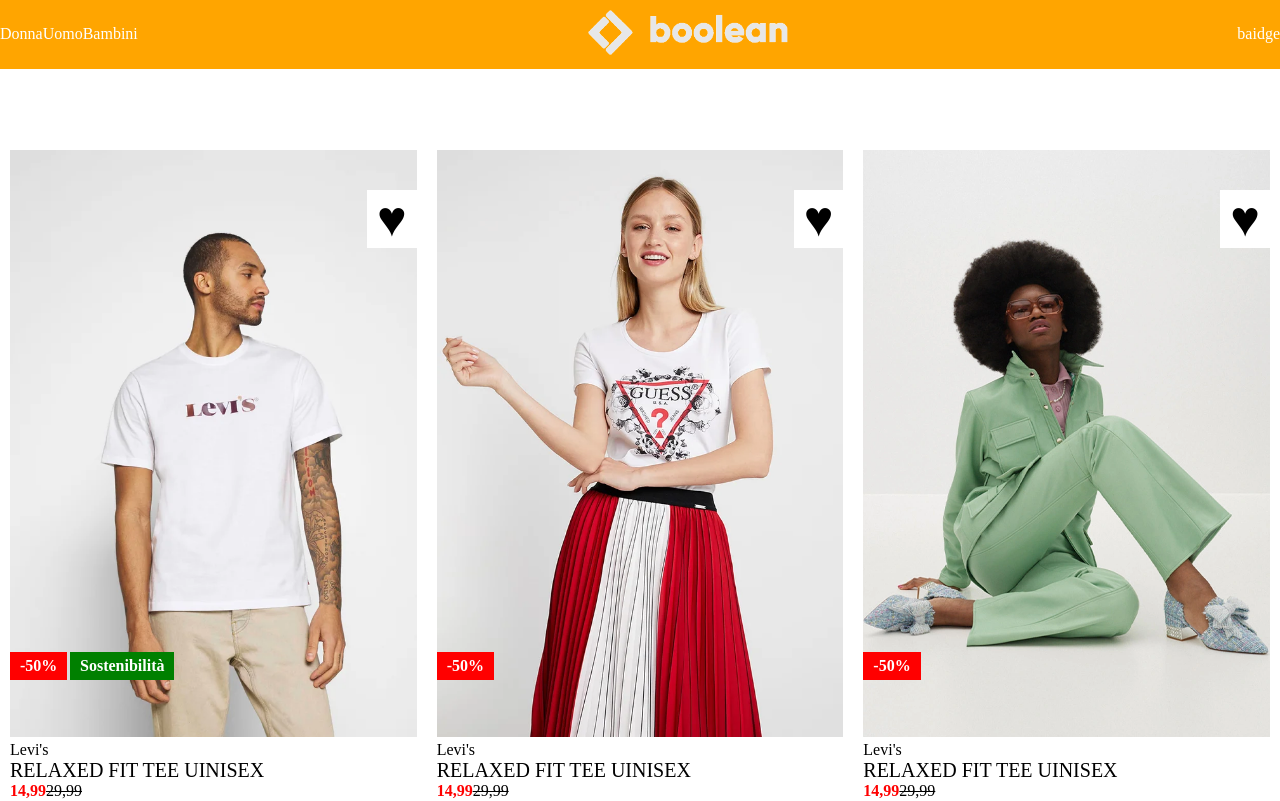
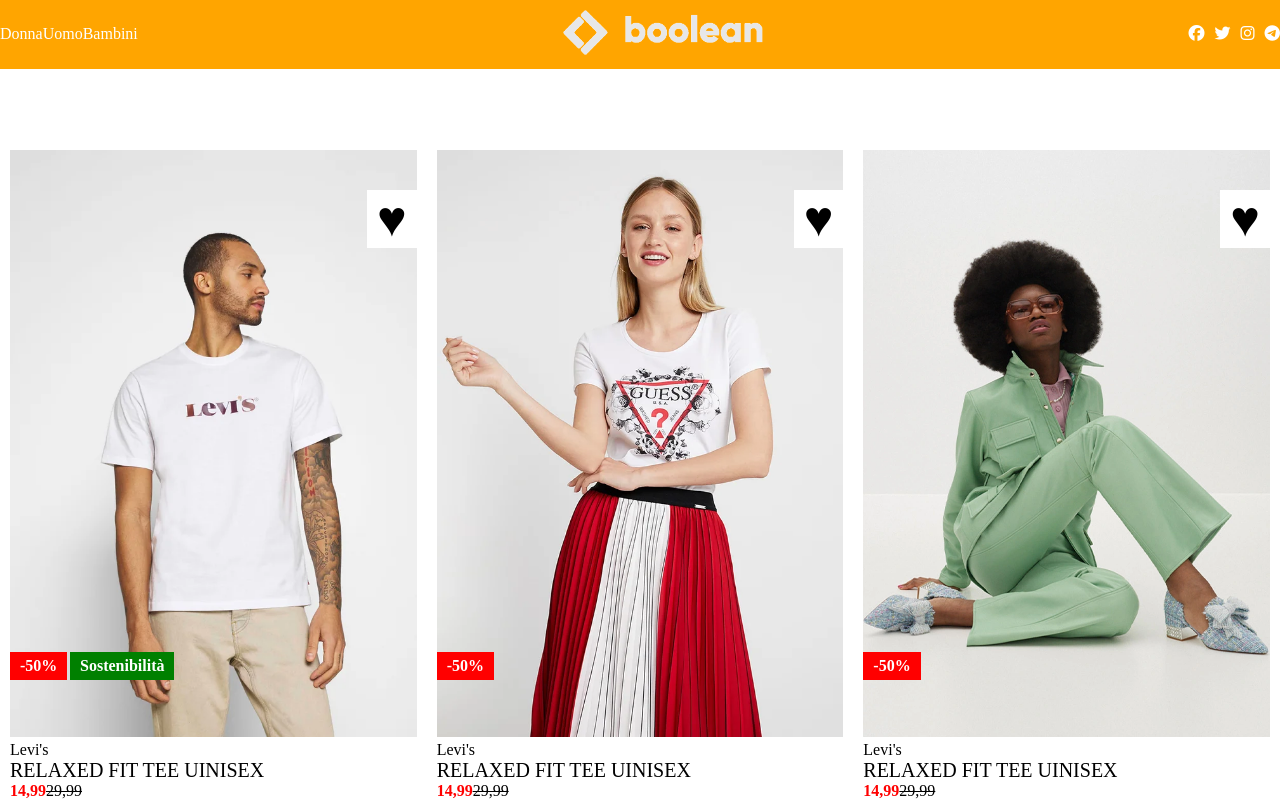
Before and after one commit to AngeloFriello/vite-boolando, a Vue app: page / in a window 1280 px wide. Shown: the top 801 px of the page. Built offline with nearby package versions, Linux system fonts and the light colour scheme.

Commit message:
add icon

```diff
--- a/src/components/BooleandoHeader.vue
+++ b/src/components/BooleandoHeader.vue
@@ -21,7 +21,12 @@ export default {
                     <img src="../assets/boolean-logo.png" alt="" class="logo">
                 </div>
                 <div>
-                    <a href="">baidge</a>
+                    <ul class="icon">
+                        <li><a href=""><i class="fa-brands fa-facebook"></i></a></li>
+                        <li><a href=""><i class="fa-brands fa-twitter"></i></a></li>
+                        <li><a href=""><i class="fa-brands fa-instagram"></i></a></li>
+                        <li><a href=""><i class="fa-brands fa-telegram"></i></a></li>
+                    </ul>
                 </div>
             </div>
         </div>
--- a/src/styles/general.scss
+++ b/src/styles/general.scss
@@ -15,7 +15,9 @@ a{
     font-weight: 400;
 }
 
-
+li,ul{
+    list-style: none
+}
 
 /* HEADER */
 
@@ -68,7 +70,10 @@ header .col-12{
     align-items: center;
 }
 
-
+.icon{
+    display: flex;
+    gap: 10px;
+}
 
 /* MAIN */
 
```
Also changed, not shown: src/styles/partsials/mixins.scss (added), src/styles/partsials/variables.scss (added).
